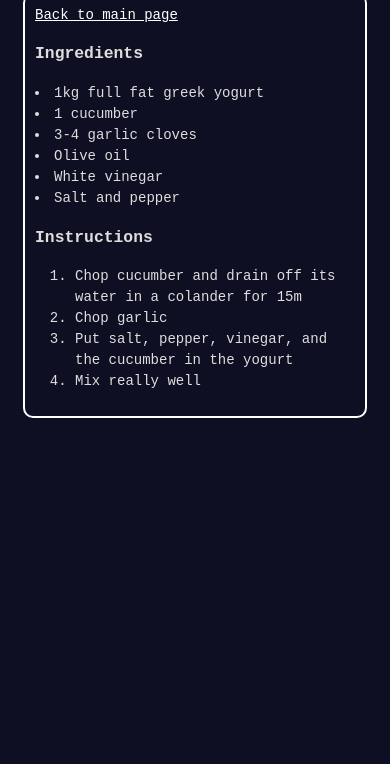
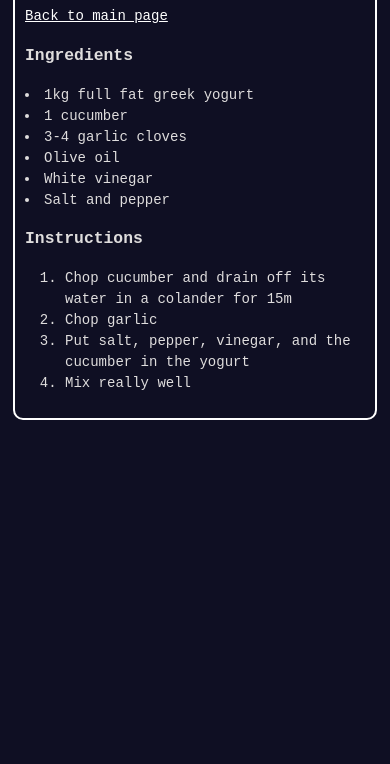
Before and after one commit to ektor1/recipes, a plain HTML site: page pages/tzatziki.html in a window 390 px wide. Shown: the part 80-844 px from the top of the page. Drawn offline with Linux system fonts and the light colour scheme.

Commit message:
Adjusted for phone usage

```diff
--- a/pages/tzatziki.html
+++ b/pages/tzatziki.html
@@ -10,13 +10,11 @@
 
 <body>
 
-    <div class="title">
-        <h2>Mom's Tzatziki</h2>
-    </div>
-
     <div class="containers">
 
-        <div class="section">
+        <div class="section recipe">
+            <h2>Mom's Tzatziki</h2>
+
             <a href="javascript:history.back()">Back to main page</a>
 
             <h3>Ingredients</h3>
--- a/style.css
+++ b/style.css
@@ -22,17 +22,27 @@ a {
 }
 
 .containers {
-    display:flex;
+    display: flex;
+    justify-content: center;
+    gap: 20px;
+    margin: 5px;
+    flex-wrap: wrap;
     /* border: 4px solid white; */
 }
 
 .section {
     border: 2px solid white;
     border-radius: 10px;
+
     line-height: 1.5;
     padding: 10px;
-    margin: 15px;
-    flex: 1;
+
+    min-width: 200px;
+    flex-basis: 300px;
+}
+
+.section.recipe {
+    flex-basis: 600px;
 }
 
 .section li:hover {
```
Also changed, not shown: pages/beef-patties.html (+4 -5 lines), pages/greek-salad.html (+3 -5 lines).
